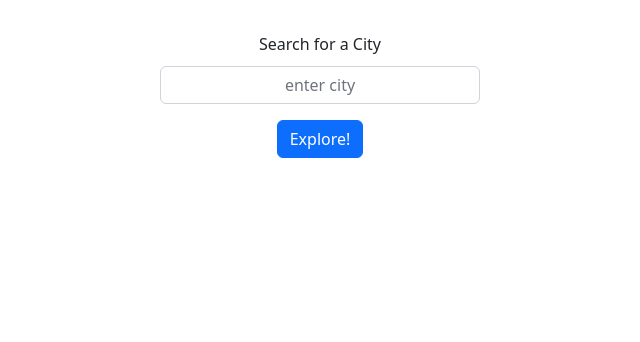
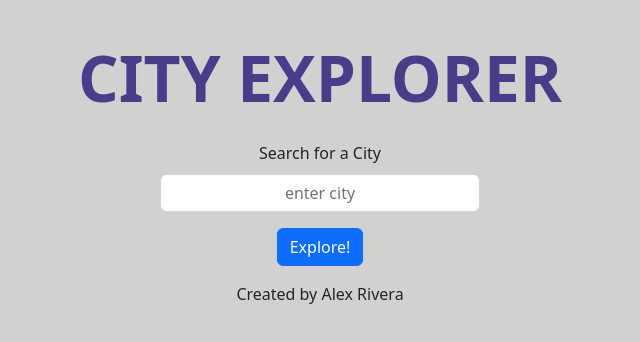
Before and after one commit to alexriverau/city-explorer-frontend, a React (Create React App) app: page / in a window 1280 px wide. Shown: the top 342 px of the page, without its empty margins (320-960 px from the left). Built offline with nearby package versions, Linux system fonts and the light colour scheme.

Commit message:
trello card3 completed

```diff
--- a/src/App.css
+++ b/src/App.css
@@ -1,5 +1,17 @@
 .App {
   text-align: center;
+}
+
+body {
+  background-color: rgb(211, 208, 208);
+}
+
+h1 {
+  text-align: center;
+  margin-top: 2.5rem;
+  font-size: 4rem;
+  font-weight: bold;
+  color: darkslateblue;
 }
 
 #input {
@@ -12,5 +24,10 @@
 }
 
 #label {
-  margin-top: 2rem;
+  margin-top: 1rem;
 }
+
+
+p {
+  text-align: center;
+}
--- a/src/App.js
+++ b/src/App.js
@@ -1,54 +1,17 @@
 import React from 'react';
 import './App.css';
-import axios from 'axios';
-import Form from 'react-bootstrap/Form';
-import Button from 'react-bootstrap/Button';
-import Container from 'react-bootstrap/Container';
+import Header from './Header';
+import Main from './Main';
+import Footer from './Footer';
 
 class App extends React.Component {
-  constructor(props) {
-    super(props);
-    this.state = {
-      search: '',
-      location: {},
-    };
-  }
-
-  getLocation = async () => {
-    const url = `https://us1.locationiq.com/v1/search.php?key=${process.env.REACT_APP_LOCATION_KEY}&q=${this.state.search}&format=json`;
-    console.log('URL: ', url);
-    const response = await axios.get(url);
-    console.log('Response Display Name: ', response.data[0]);
-    this.setState({ location: response.data[0] });
-  };
-
   render() {
     return (
-      <Container className='App'>
-        <Form>
-          <Form.Group className='mb-3'>
-            <Form.Label id='label'>Search for a City</Form.Label>
-            <Form.Control
-              id='input'
-              placeholder='enter city'
-              onChange={(event) =>
-                this.setState({ search: event.target.value })
-              }
-            ></Form.Control>
-            <Button variant='primary' onClick={this.getLocation}>
-              Explore!
-            </Button>
-          </Form.Group>
-        </Form>
-        {this.state.location.place_id && (
-          <>
-            <h2>City: {this.state.location.display_name}</h2>
-            <p>
-              Lat / Lon: {this.state.location.lat}, {this.state.location.lon}
-            </p>
-          </>
-        )}
-      </Container>
+      <>
+        <Header />
+        <Main />
+        <Footer />
+      </>
     );
   }
 }
--- /dev/null
+++ b/src/Explore.js
@@ -0,0 +1,36 @@
+import React from 'react';
+import Form from 'react-bootstrap/Form';
+import Button from 'react-bootstrap/Button';
+import Container from 'react-bootstrap/Container';
+
+class Explore extends React.Component {
+  render() {
+    return (
+      <Container className='App'>
+        <Form>
+          <Form.Group className='mb-3'>
+            <Form.Label id='label'>Search for a City</Form.Label>
+            <Form.Control
+              id='input'
+              placeholder='enter city'
+              onChange={this.props.searchLocation}
+            ></Form.Control>
+            <Button onClick={this.props.clickHandler} variant='primary' type='submit'>
+              Explore!
+            </Button>
+          </Form.Group>
+        </Form>
+        {this.props.location.place_id && (
+          <>
+            <h2>City: {this.props.location.display_name}</h2>
+            <p>
+              Lat / Lon: {this.props.location.lat}, {this.props.location.lon}
+            </p>
+          </>
+        )}
+      </Container>
+    );
+  }
+}
+
+export default Explore;
--- /dev/null
+++ b/src/Footer.js
@@ -0,0 +1,13 @@
+import React from 'react';
+
+class Footer extends React.Component {
+  render() {
+    return (
+      <>
+      <p>Created by Alex Rivera</p>
+      </>
+    );
+  }
+}
+
+export default Footer;
--- /dev/null
+++ b/src/Header.js
@@ -0,0 +1,13 @@
+import React from 'react';
+
+class Header extends React.Component {
+  render() {
+    return (
+      <>
+        <h1>CITY EXPLORER</h1>
+      </>
+    );
+  }
+}
+
+export default Header;
--- /dev/null
+++ b/src/Main.js
@@ -0,0 +1,54 @@
+import React from 'react';
+import axios from 'axios';
+import Explore from './Explore';
+import Map from './Map';
+
+class Main extends React.Component {
+  constructor(props) {
+    super(props);
+    this.state = {
+      search: '',
+      location: {},
+    };
+  }
+
+  getLocation = async () => {
+    try {
+      const url = `https://us1.locationiq.com/v1/search.php?key=${process.env.REACT_APP_LOCATION_KEY}&q=${this.state.search}&format=json`;
+      console.log('URL: ', url);
+      const response = await axios.get(url);
+      console.log('Response Display Name: ', response.data[0]);
+      this.setState({ location: response.data[0] });
+    } catch (e) {
+      if (e.response) {
+        alert('error');
+      }
+    }
+  };
+
+  clickHandler = (e) => {
+    e.preventDefault();
+    this.getLocation();
+  };
+
+  searchLocation = (e) => {
+    e.preventDefault();
+    this.setState({ search: e.target.value });
+  };
+
+  render() {
+    return (
+      <>
+        <Explore
+          location={this.state.location}
+          search={this.state.search}
+          clickHandler={this.clickHandler}
+          searchLocation={this.searchLocation}
+        />
+        <Map lat={this.state.location.lat} lon={this.state.location.lon} />
+      </>
+    );
+  }
+}
+
+export default Main;
```
Also changed, not shown: src/Map.js (added, +21 -0 lines).
